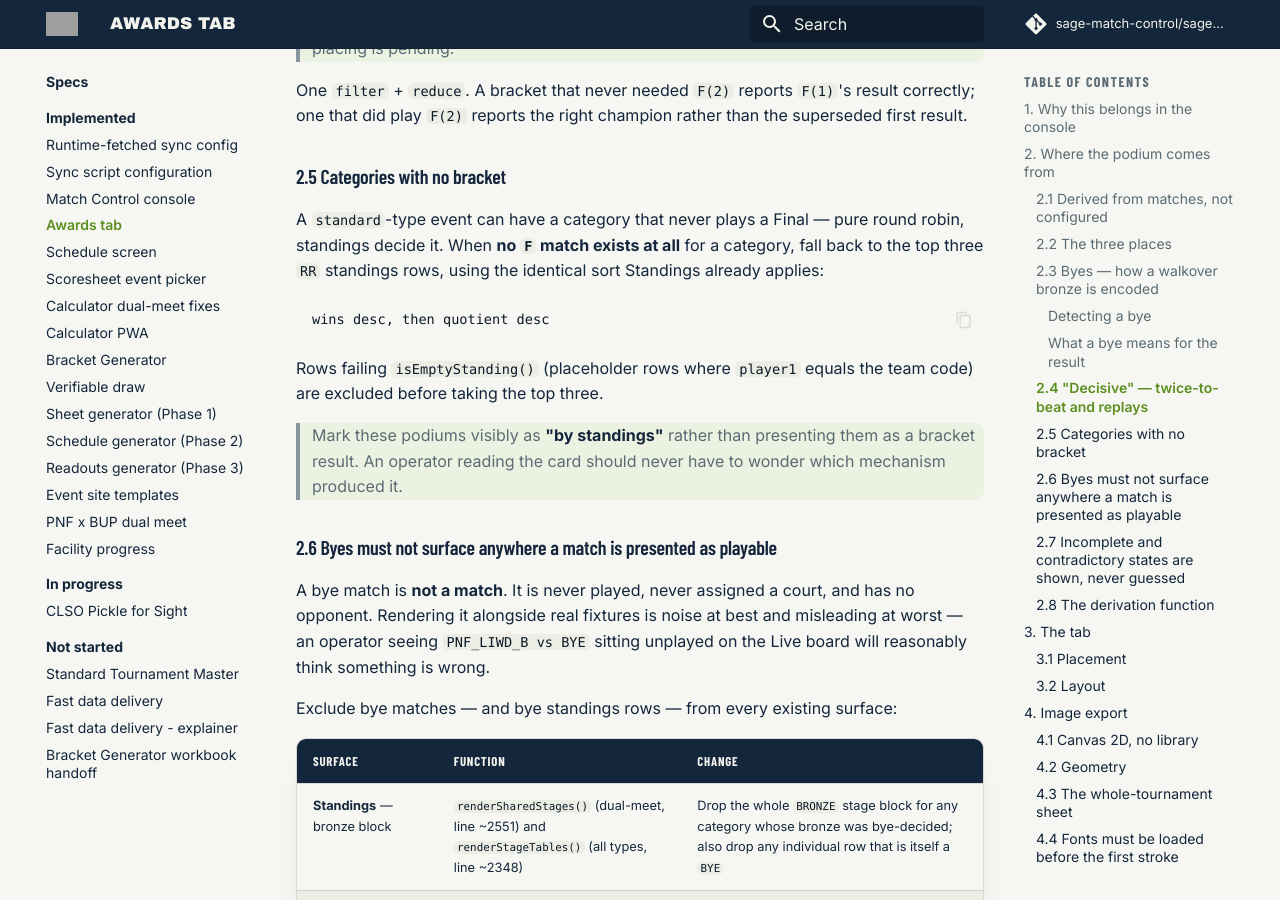
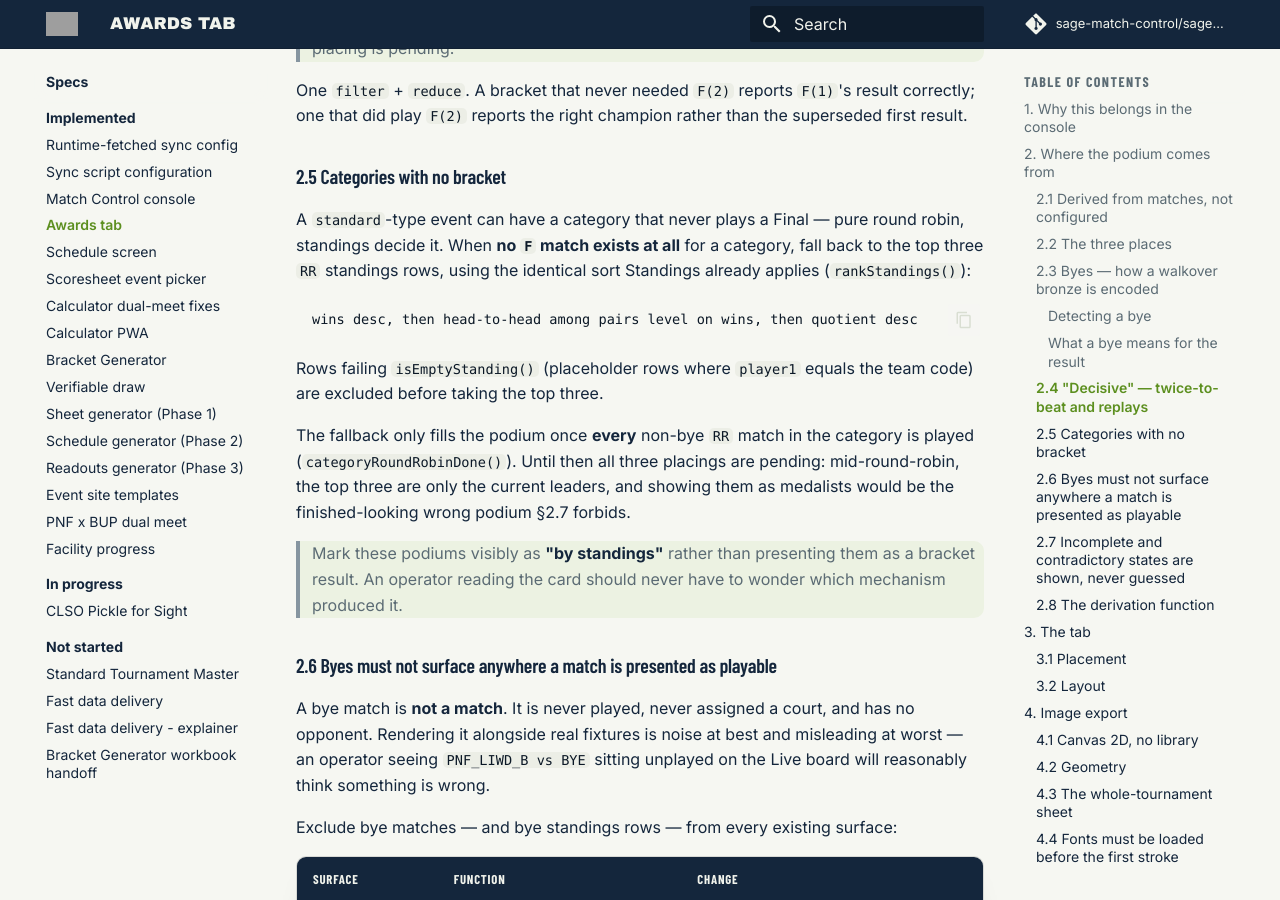
Before and after one commit to sage-match-control/sage-docs, an MkDocs documentation site: the page built from docs/specs/implemented/awards-podium-tab-spec.md, in a window 1280 px wide and 900 px high, scrolled down 4534 px. Built offline with MkDocs 1.6.1 and Material for MkDocs 9.7.7, drawn with Linux system fonts in a browser that asks for light colours; comment, search, counter and statistics services are not loaded; some of the changed text lies outside the part shown.

Commit message:
Fix podium issues

````diff
--- a/docs/specs/implemented/awards-podium-tab-spec.md
+++ b/docs/specs/implemented/awards-podium-tab-spec.md
@@ -186,14 +186,20 @@ than the superseded first result.
 A `standard`-type event can have a category that never plays a Final — pure
 round robin, standings decide it. When **no `F` match exists at all** for a
 category, fall back to the top three `RR` standings rows, using the identical
-sort Standings already applies:
+sort Standings already applies (`rankStandings()`):
 
 ```
-wins desc, then quotient desc
+wins desc, then head-to-head among pairs level on wins, then quotient desc
 ```
 
 Rows failing `isEmptyStanding()` (placeholder rows where `player1` equals the
 team code) are excluded before taking the top three.
+
+The fallback only fills the podium once **every** non-bye `RR` match in the
+category is played (`categoryRoundRobinDone()`). Until then all three
+placings are pending: mid-round-robin, the top three are only the current
+leaders, and showing them as medalists would be the finished-looking wrong
+podium §2.7 forbids.
 
 > Mark these podiums visibly as **"by standings"** rather than presenting them
 > as a bracket result. An operator reading the card should never have to
@@ -235,6 +241,7 @@ Two rules, applied in that order, cover all of it:
 |---|---|
 | Final not yet played | Gold/Silver slots read **"Pending"**; Bronze fills independently if resolved |
 | Bronze not yet played and not bye-decided | Bronze slot reads **"Pending"** |
+| No `F` match, round robin not finished (§2.5) | All three slots read **"Pending"**, still tagged "by standings" |
 | Final played, scores equal | Podium suppressed for that category; visible **"Check the score for match #N"** warning naming the match number |
 | Both sides of a match are `BYE` | Same warning treatment, naming the match number |
 | Team slot still a placeholder (`isEmptyStanding` shape) | Names render as **"TBD"**, consistent with `pairCell()` elsewhere |
````
Also changed, not shown: docs/features/control-center.md (+3 -1 lines).
